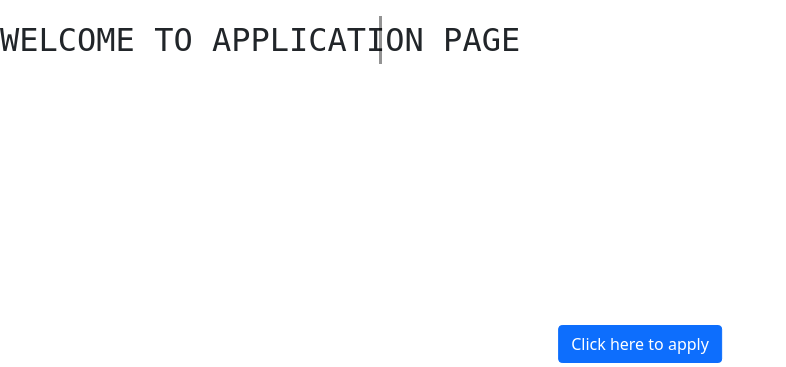
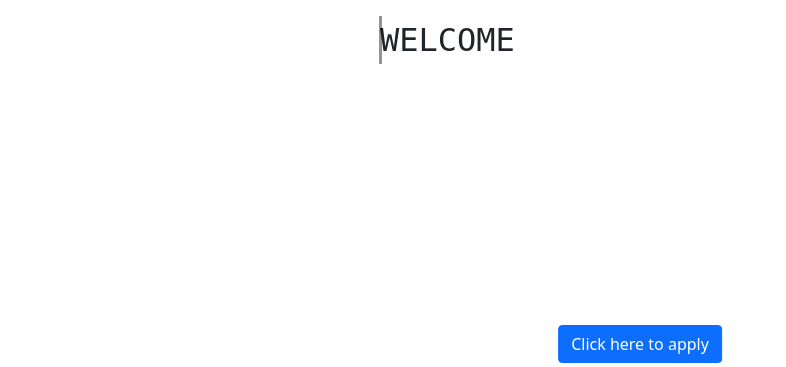
Before and after one commit to abindent/django, a Django app: page /applications/ in a window 1280 px wide. Shown: the part 56-423 px from the top of the page, without its empty margins (0-786 px from the left). Run offline with Django 3.2, Linux system fonts and the light colour scheme.

Commit message:
Update apply.html

```diff
--- a/template/apply.html
+++ b/template/apply.html
@@ -13,9 +13,17 @@
 
 <body>
     <style>
+ *{
+    margin: 0;
+    padding: 0;
+    box-sizing: border-box;
+}
+
  .container2{
     position: relative;
     align-items: center;
+    display: flex;
+    justify-content: center;
 }
 
 .text2{
```
